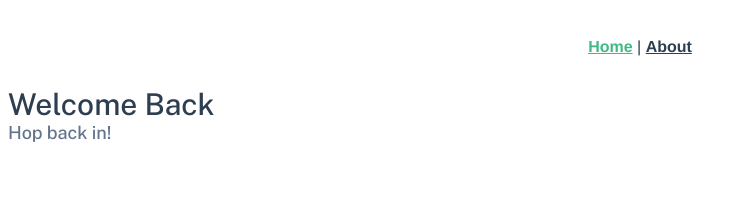
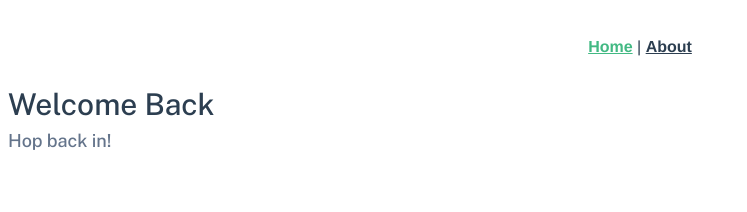
Before and after one commit to rflcnunes/purehealth_vue, a Vue app: page / in a window 1280 px wide. Shown: the top 212 px of the page, without its empty margins (0-747 px from the left). Built offline with nearby package versions, Linux system fonts and the light colour scheme; what vue-mq would draw is missing.

Commit message:
css adjustment

```diff
--- a/src/components/organisms/TheForm.vue
+++ b/src/components/organisms/TheForm.vue
@@ -8,7 +8,12 @@
   >
     <div class="header">
       <TheTypography text="Welcome Back" displaySize="sm" />
-      <TheTypography text="Hop back in!" textSize="lg" color="primary-gray" />
+      <TheTypography
+        class="header_subtitle"
+        text="Hop back in!"
+        textSize="lg"
+        color="primary-gray"
+      />
     </div>
   </div>
 </template>
@@ -36,6 +41,10 @@ export default {
     display: grid;
     grid-auto-flow: row;
     justify-content: flex-start;
+
+    &_subtitle {
+      margin: 8px 0;
+    }
   }
 }
 
```
